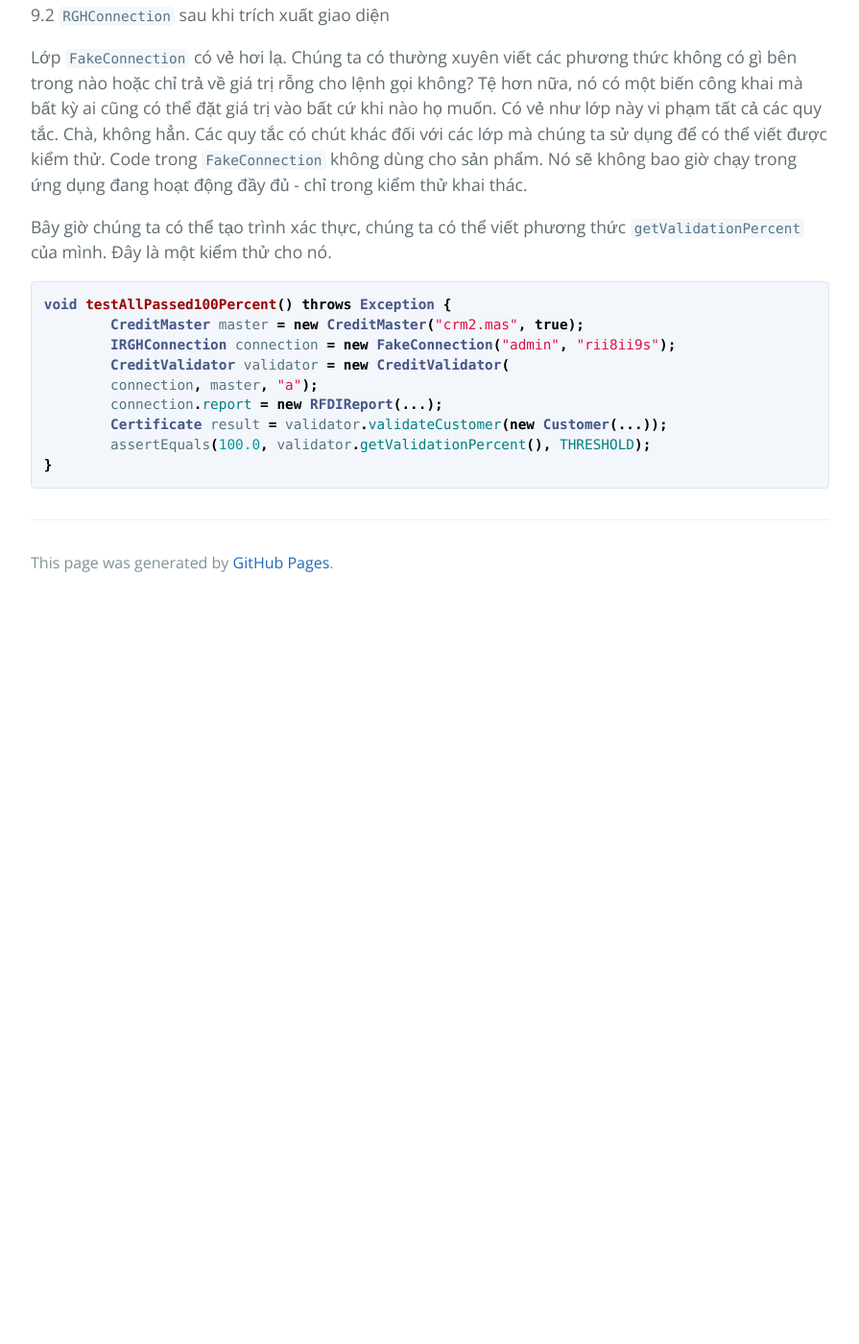
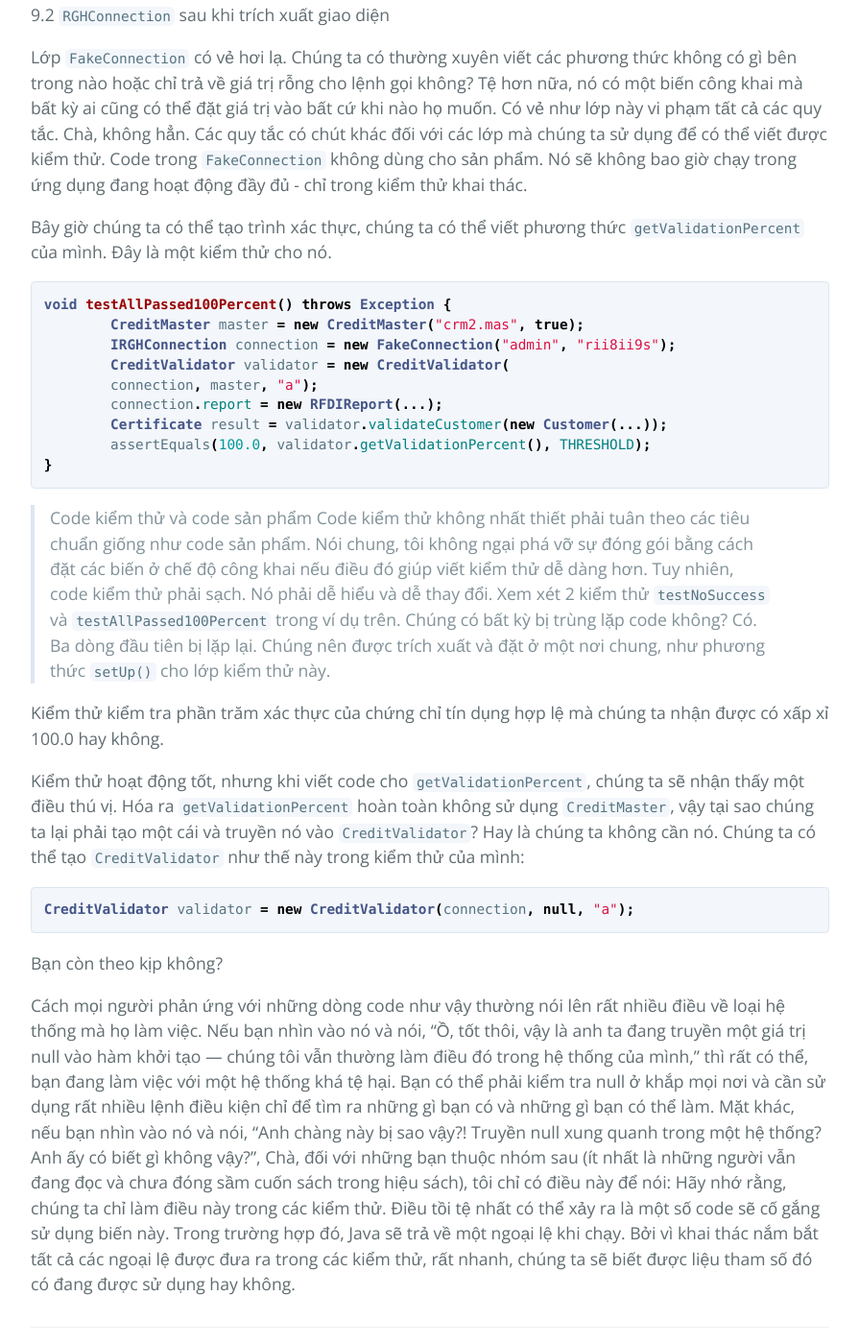
Before and after one commit to HaiBV/haibv.github.io, a Jekyll site: the page built from working-effectively-with-legacy-code/chapter-9-i-cant-get-this-class-into-a-test-harness.md, in a window 1280 px wide and 1400 px high, scrolled down 5093 px. Shown: the whole window at 96% size, without its empty margins (192-1087 px from the left). Built offline with Jekyll 4.4.1, drawn with Linux system fonts in a browser that asks for light colours; our own code applies the rules of GitHub Pages for plain Markdown files; before the commit the page ends 5723 px from its top, so only the background shows below that.

Commit message:
Book - Working Efectively with Legacy Code - P2 - C9

````diff
--- a/working-effectively-with-legacy-code/chapter-9-i-cant-get-this-class-into-a-test-harness.md
+++ b/working-effectively-with-legacy-code/chapter-9-i-cant-get-this-class-into-a-test-harness.md
@@ -151,3 +151,20 @@ void testAllPassed100Percent() throws Exception {
 	assertEquals(100.0, validator.getValidationPercent(), THRESHOLD);
 }
 ```
+
+> Code kiểm thử và code sản phẩm
+> Code kiểm thử không nhất thiết phải tuân theo các tiêu chuẩn giống như code sản phẩm. Nói chung, tôi không ngại phá vỡ sự đóng gói bằng cách đặt các biến ở chế độ công khai nếu điều đó giúp viết kiểm thử dễ dàng hơn. Tuy nhiên, code kiểm thử phải sạch. Nó phải dễ hiểu và dễ thay đổi.
+> Xem xét 2 kiểm thử `testNoSuccess` và `testAllPassed100Percent` trong ví dụ trên. Chúng có bất kỳ bị trùng lặp code không? Có. Ba dòng đầu tiên bị lặp lại. Chúng nên được trích xuất và đặt ở một nơi chung, như phương thức `setUp()` cho lớp kiểm thử này.
+
+Kiểm thử kiểm tra phần trăm xác thực của chứng chỉ tín dụng hợp lệ mà chúng ta nhận được có xấp xỉ 100.0 hay không.
+
+Kiểm thử hoạt động tốt, nhưng khi viết code cho `getValidationPercent`, chúng ta sẽ nhận thấy một điều thú vị. Hóa ra `getValidationPercent` hoàn toàn không sử dụng `CreditMaster`, vậy tại sao chúng ta lại phải tạo một cái và truyền nó vào `CreditValidator`? Hay là chúng ta không cần nó. Chúng ta có thể tạo `CreditValidator` như thế này trong kiểm thử của mình:
+
+```java
+CreditValidator validator = new CreditValidator(connection, null, "a");
+```
+
+Bạn còn theo kịp không?
+
+Cách mọi người phản ứng với những dòng code như vậy thường nói lên rất nhiều điều về loại hệ thống mà họ làm việc. Nếu bạn nhìn vào nó và nói, "Ồ, tốt thôi, vậy là anh ta đang truyền một giá trị null vào hàm khởi tạo — chúng tôi vẫn thường làm điều đó trong hệ thống của mình," thì rất có thể, bạn đang làm việc với một hệ thống khá tệ hại. Bạn có thể phải kiểm tra null ở khắp mọi nơi và cần sử dụng rất nhiều lệnh điều kiện chỉ để tìm ra những gì bạn có và những gì bạn có thể làm. Mặt khác, nếu bạn nhìn vào nó và nói, "Anh chàng này bị sao vậy?! Truyền null xung quanh trong một hệ thống?
+Anh ấy có biết gì không vậy?", Chà, đối với những bạn thuộc nhóm sau (ít nhất là những người vẫn đang đọc và chưa đóng sầm cuốn sách trong hiệu sách), tôi chỉ có điều này để nói: Hãy nhớ rằng, chúng ta chỉ làm điều này trong các kiểm thử. Điều tồi tệ nhất có thể xảy ra là một số code sẽ cố gắng sử dụng biến này. Trong trường hợp đó, Java sẽ trả về một ngoại lệ khi chạy. Bởi vì khai thác nắm bắt tất cả các ngoại lệ được đưa ra trong các kiểm thử, rất nhanh, chúng ta sẽ biết được liệu tham số đó có đang được sử dụng hay không.
````
